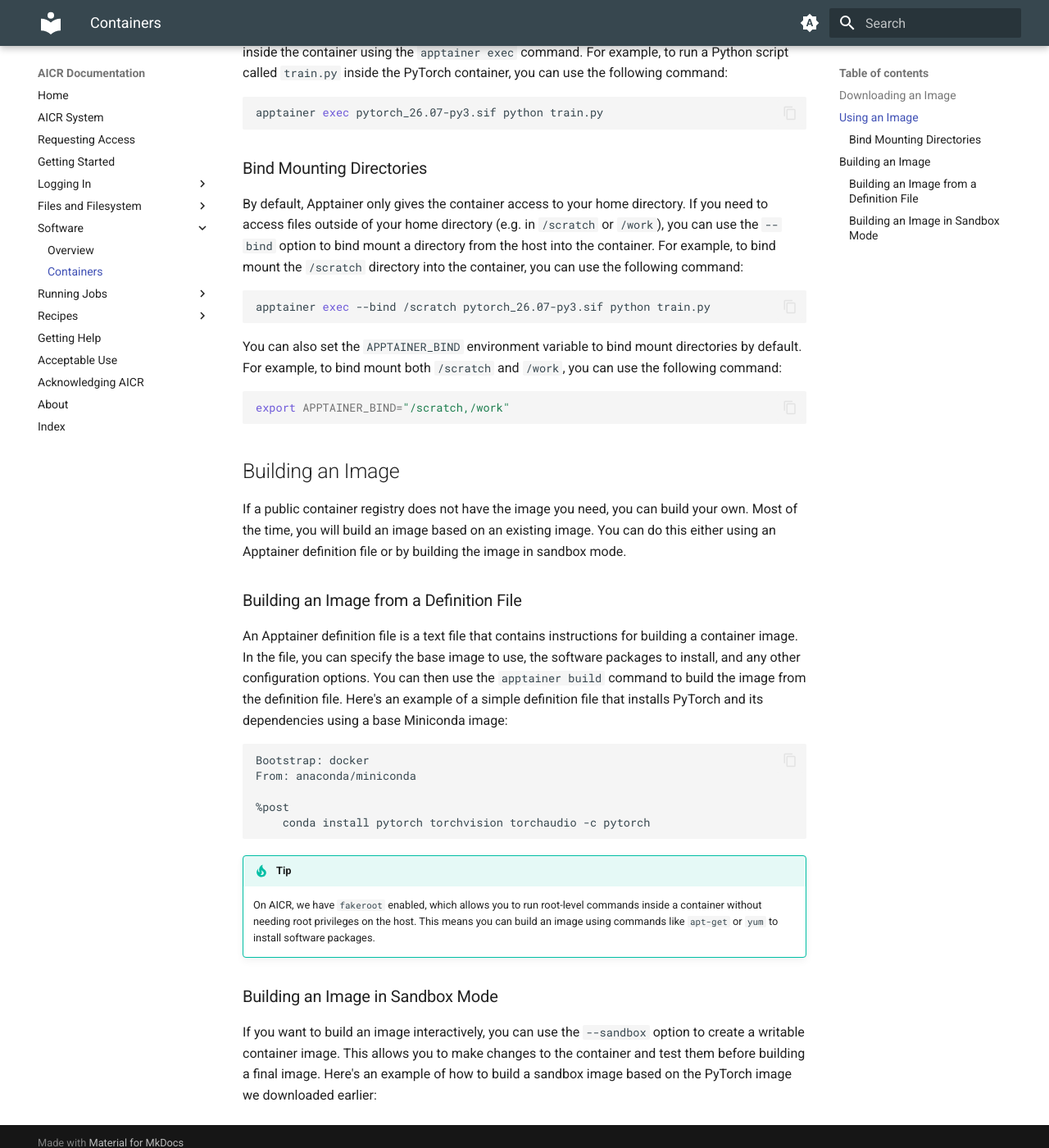
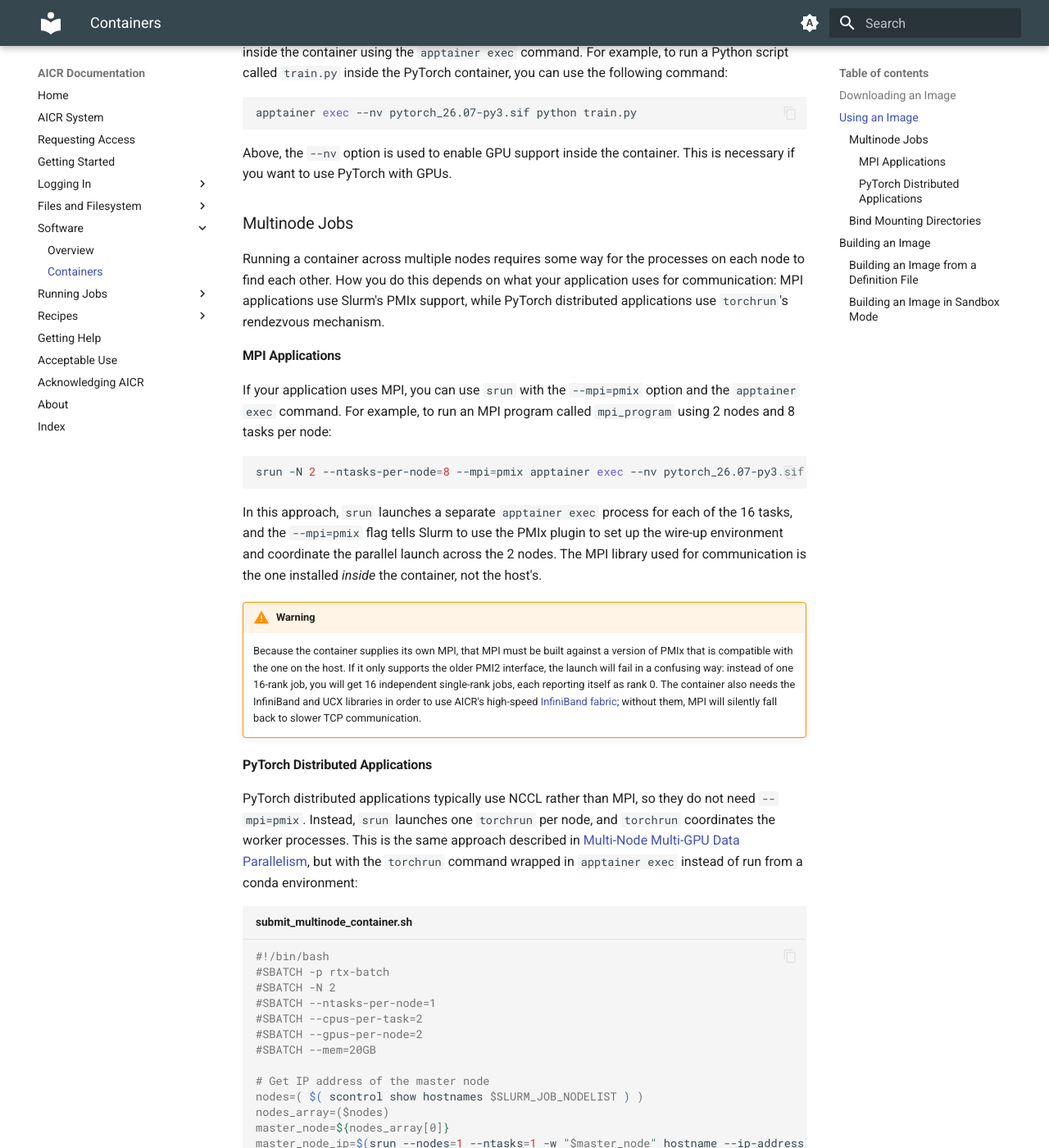
Before and after one commit to mghpcc/aicr-docs-edit, an MkDocs documentation site: the page built from docs/software/containers.md, in a window 1280 px wide and 1400 px high, scrolled down 1325 px. Shown: the whole window at 82% size. Built offline with MkDocs 1.6.1 and Material for MkDocs 9.7.7, drawn with Linux system fonts in a browser that asks for light colours; some of the changed text lies outside the part shown.

Commit message:
adding multinode info

````diff
--- a/docs/software/containers.md
+++ b/docs/software/containers.md
@@ -36,8 +33,59 @@ Once this command completes, you will have a file called `pytorch_26.07-py3.sif`
 There are a few ways to use an Apptainer image. The most common way is to run a command inside the container using the `apptainer exec` command. For example, to run a Python script called `train.py` inside the PyTorch container, you can use the following command:
 
 ```bash
-apptainer exec pytorch_26.07-py3.sif python train.py
+apptainer exec --nv pytorch_26.07-py3.sif python train.py
 ```
+
+Above, the `--nv` option is used to enable GPU support inside the container. This is necessary if you want to use PyTorch with GPUs.
+
+### Multinode Jobs
+
+Running a container across multiple nodes requires some way for the processes on each node to find each other. How you do this depends on what your application uses for communication: MPI applications use Slurm's PMIx support, while PyTorch distributed applications use `torchrun`'s rendezvous mechanism.
+
+#### MPI Applications
+
+If your application uses MPI, you can use `srun` with the `--mpi=pmix` option and the `apptainer exec` command. For example, to run an MPI program called `mpi_program` using 2 nodes and 8 tasks per node:
+
+```bash
+srun -N 2 --ntasks-per-node=8 --mpi=pmix apptainer exec --nv pytorch_26.07-py3.sif ./mpi_program
+```
+
+In this approach, `srun` launches a separate `apptainer exec` process for each of the 16 tasks, and the `--mpi=pmix` flag tells Slurm to use the PMIx plugin to set up the wire-up environment and coordinate the parallel launch across the 2 nodes. The MPI library used for communication is the one installed *inside* the container, not the host's.
+
+!!! warning
+    Because the container supplies its own MPI, that MPI must be built against a version of PMIx that is compatible with the one on the host. If it only supports the older PMI2 interface, the launch will fail in a confusing way: instead of one 16-rank job, you will get 16 independent single-rank jobs, each reporting itself as rank 0. The container also needs the InfiniBand and UCX libraries in order to use AICR's high-speed [InfiniBand fabric](../system-description.md); without them, MPI will silently fall back to slower TCP communication.
+
+#### PyTorch Distributed Applications
+
+PyTorch distributed applications typically use NCCL rather than MPI, so they do not need `--mpi=pmix`. Instead, `srun` launches one `torchrun` per node, and `torchrun` coordinates the worker processes. This is the same approach described in [Multi-Node Multi-GPU Data Parallelism](../recipes/pytorch-gpu.md#multi-node-multi-gpu-data-parallelism), but with the `torchrun` command wrapped in `apptainer exec` instead of run from a conda environment:
+
+```bash title="submit_multinode_container.sh"
+#!/bin/bash
+#SBATCH -p rtx-batch
+#SBATCH -N 2
+#SBATCH --ntasks-per-node=1
+#SBATCH --cpus-per-task=2
+#SBATCH --gpus-per-node=2
+#SBATCH --mem=20GB
+
+# Get IP address of the master node
+nodes=( $( scontrol show hostnames $SLURM_JOB_NODELIST ) )
+nodes_array=($nodes)
+master_node=${nodes_array[0]}
+master_node_ip=$(srun --nodes=1 --ntasks=1 -w "$master_node" hostname --ip-address)
+
+srun apptainer exec --nv pytorch_26.07-py3.sif \
+     torchrun --nnodes=$SLURM_NNODES \
+     --nproc-per-node=$SLURM_CPUS_PER_TASK \
+     --rdzv-id=$SLURM_JOB_ID \
+     --rdzv-backend=c10d \
+     --rdzv-endpoint=$master_node_ip:1234 \
+     multinode.py --batch_size=1024 100 20
+```
+
+Note that there is no `module load` step here: PyTorch, CUDA, and `torchrun` all come from inside the container.
+
+<!-- TODO: Test whether this runs -->
 
 ### Bind Mounting Directories
 
@@ -69,9 +117,35 @@ From: anaconda/miniconda
     conda install pytorch torchvision torchaudio -c pytorch
 ```
 
+There are many more options you can include in a definition file, such as environment variables, files to copy into the image, and scripts to run during the build process. You can find more information about writing Apptainer definition files in the [Apptainer documentation](https://apptainer.org/docs/user/main/definition_files.html).
+
 !!! tip
     On AICR, we have `fakeroot` enabled, which allows you to run root-level commands inside a container without needing root privileges on the host. This means you can build an image using commands like `apt-get` or `yum` to install software packages.
 
 ### Building an Image in Sandbox Mode
 
-If you want to build an image interactively, you can use the `--sandbox` option to create a writable container image. This allows you to make changes to the container and test them before building a final image. Here's an example of how to build a sandbox image based on the PyTorch image we downloaded earlier:
+If you want to build an image interactively, you can use the `--sandbox` option to create a writable container image. This allows you to make changes to the container and test them before building a final image. Here's an example of how to build a new image based on a base Ubuntu image in sandbox mode:
+
+```bash
+apptainer pull --sandbox docker://ubuntu:22.04
+```
+
+This will create a writable container image in a directory called `ubuntu_22.04.sif`. You can then enter the container using the `apptainer shell` command:
+
+```bash
+apptainer shell --writable --fakeroot ubuntu_22.04.sif
+```
+
+Then, within the container, you can install software packages, copy files, and make any other changes you need, e.g.:
+
+```bash
+apt update
+apt install -y python3 python3-pip
+pip3 install numpy pandas
+```
+
+Once you are done making changes, you can exit the container and build a final image using the `apptainer build` command:
+
+```bash
+apptainer build python_custom.sif ubuntu_22.04.sif
+```
````
Also changed, not shown: other parts of docs/software/containers.md (+0 -3 lines).
